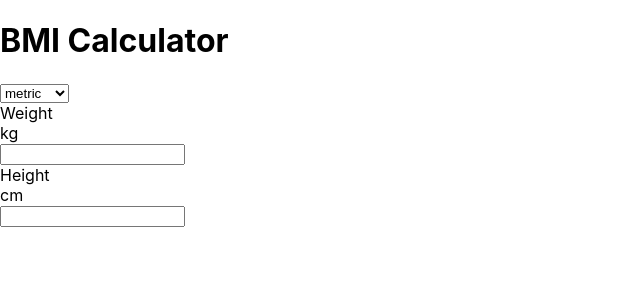
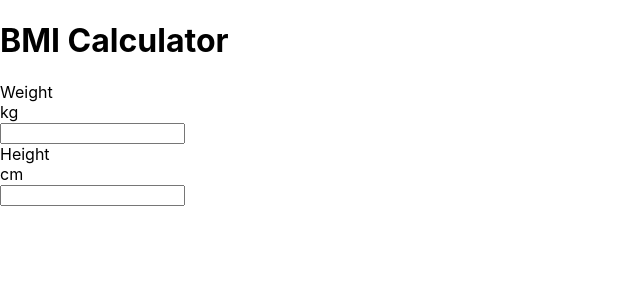
Before and after one commit to leiter007/BMI_React, a React (Create React App) app: page / in a window 1280 px wide. Shown: the top 300 px of the page, without its empty margins (0-640 px from the left). Built offline with nearby package versions, Linux system fonts and the light colour scheme.

Commit message:
adds component for MethodSelect.jsx and moves selector with method options to this component. Component test passing for MethodSelect

```diff
--- a/src/App.js
+++ b/src/App.js
@@ -31,13 +31,6 @@ class App extends Component {
         <h1>BMI Calculator</h1>
 
         <div>
-          <select id="method" onChange={(e) => this.setState({ method: e.target.value })}>
-            <option value="metric" >metric</option>
-            <option value="imperial" >imperial</option>
-          </select>
-        </div>
-
-        <div>
           <label>Weight<div>{this.state.weightUnit}</div></label>
           <input name="weight" value={this.state.weight} onChange={ (e) => this.setState({ weight: e.target.value })}></input>
         </div>
```
Also changed, not shown: src/Components/MethodSelect.jsx (added, +20 -0 lines), 2 other files (tests, documents, lock files or other folders).
